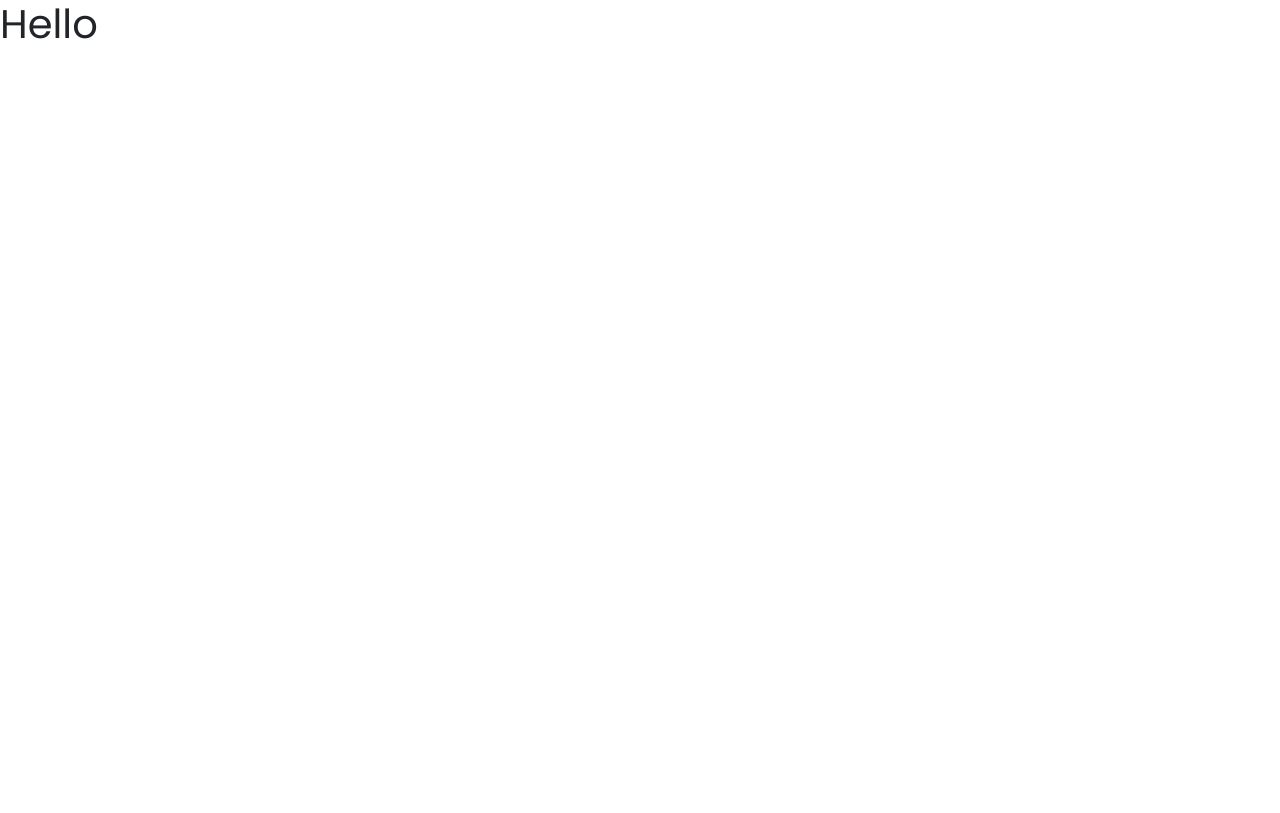
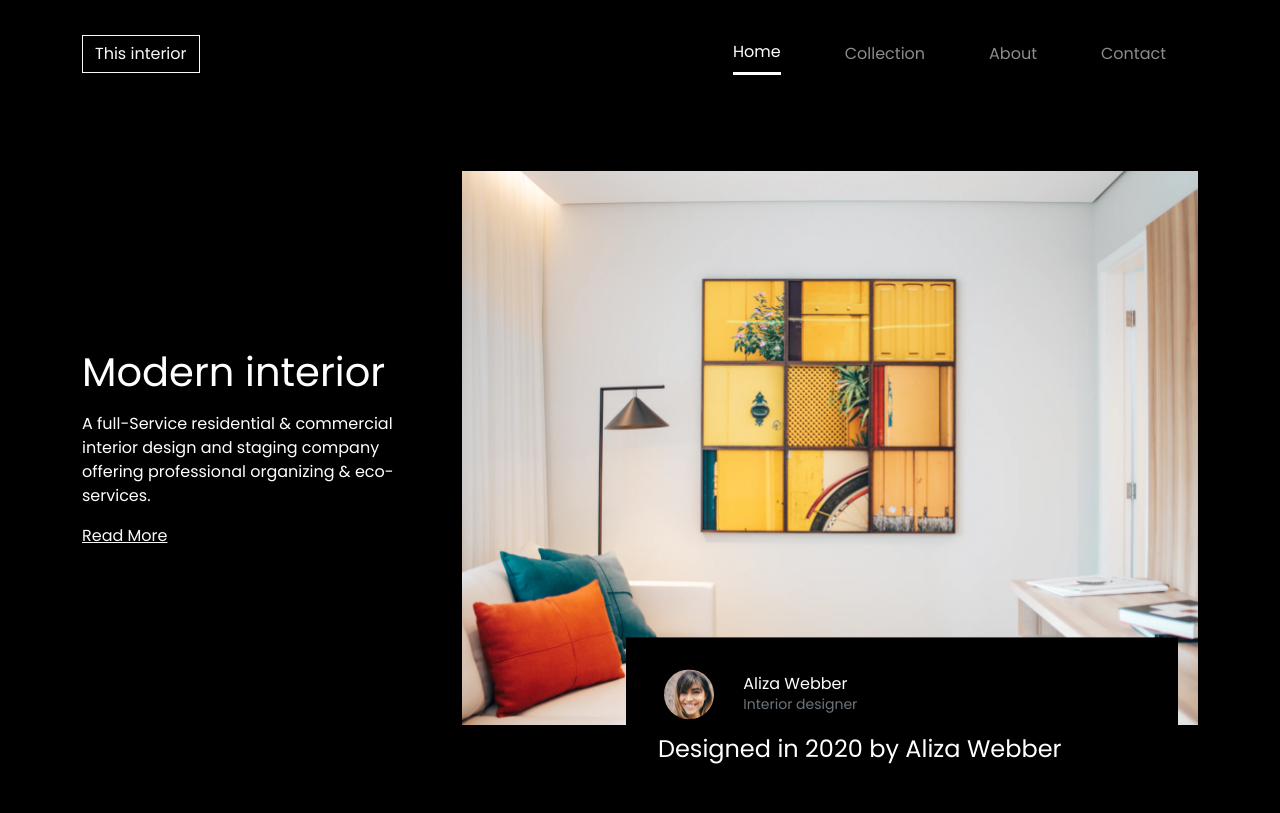
Before and after one commit to guizput/interior-consultant, a website: page index.html in a window 1280 px wide. Drawn offline with nearby package versions, Linux system fonts and the light colour scheme; files that its build step writes are made by us from their sources.

Commit message:
Page complete

```diff
--- a/index.html
+++ b/index.html
@@ -6,7 +6,63 @@
     <title>Interior consultant</title>
     <link rel="stylesheet" href="css/main.min.css">
 </head>
-<body>
-    <h1>Hello</h1>
+<body class="bg-black">
+    <!-- Navbar -->
+    <nav class="navbar navbar-dark navbar-expand-md bg-black py-2">
+        <div class="container-lg">
+        <a class="btn btn-outline-light rounded-0" href="#">This interior</a>
+        <button class="navbar-toggler" type="button" data-bs-toggle="collapse" data-bs-target="#navbarSupportedContent" aria-controls="navbarSupportedContent" aria-expanded="false" aria-label="Toggle navigation">
+            <span class="navbar-toggler-icon"></span>
+        </button>
+        <div class="collapse navbar-collapse" id="navbarSupportedContent">
+            <ul class="navbar-nav justify-content-end align-items-center w-100">
+            <li class="nav-item py-2 px-3">
+                <a class="nav-link px-0 active" aria-current="page" href="#">Home</a>
+            </li>
+            <li class="nav-item py-2 px-3">
+                <a class="nav-link px-0" href="#">Collection</a>
+            </li>
+            <li class="nav-item py-2 px-3">
+                <a class="nav-link px-0" href="#">About</a>
+            </li>
+            <li class="nav-item py-2 px-3">
+                <a class="nav-link px-0" href="#">Contact</a>
+            </li>
+            </ul>
+        </div>
+        </div>
+    </nav>
+    <div class="container-lg">
+        <!-- Main content -->
+        <div class="row my-4 justify-content-between align-items-center">
+            <div class="col-md-4 my-2">
+                <h1 class="text-white">Modern interior</h1>
+                <p class="text-white">A full-Service residential & commercial interior design and staging company offering professional organizing & eco-services.</p>
+                <a href="#" class="link-light">Read More</a>
+            </div>
+            <div class="col-md-8 my-2">
+                <div class="card rounded-0 border-0 bg-black">
+                    <img src="assets/photo1.png" class="card-img-top rounded-0" alt="Interior design">
+                    <div class="card-body bg-black w-75 position-absolute">
+                        <div class="mb-2">
+                            <div class="row align-items-center">
+                                <div class="col-2 p-0 text-center">
+                                    <img src="assets/photo2.png" class="img-fluid rounded-circle" style="max-width:50px" alt="Image">
+                                </div>
+                                <div class="col-10">
+                                    <h5 class="text-white fs-6 my-0">Aliza Webber</h5>
+                                    <small class="text-white text-muted m-0">Interior designer</small>
+                                </div>
+                            </div>
+
+
+                        </div>
+                        <h3 class="text-white fs-4">Designed in 2020 by Aliza Webber</h3>
+                    </div>
+                </div>
+            </div>
+        </div>
+    </div>
+<script src="node_modules/bootstrap/dist/js/bootstrap.min.js"></script>
 </body>
 </html>
--- a/sass/main.scss
+++ b/sass/main.scss
@@ -19,3 +19,17 @@ $display-font-sizes: (
 
 // Bootstrap
 @import '../node_modules/bootstrap/scss/bootstrap';
+
+// Custom style
+
+.nav-link {
+    &.active {
+        border-bottom: #fff solid;
+    }
+}
+
+.card-body {
+    bottom: 0;
+    right: 0;
+    transform: translate(-20px, 50%);
+}
```
Also changed, not shown: assets/photo1.png (added), assets/photo2.png (added), 1 other file.
